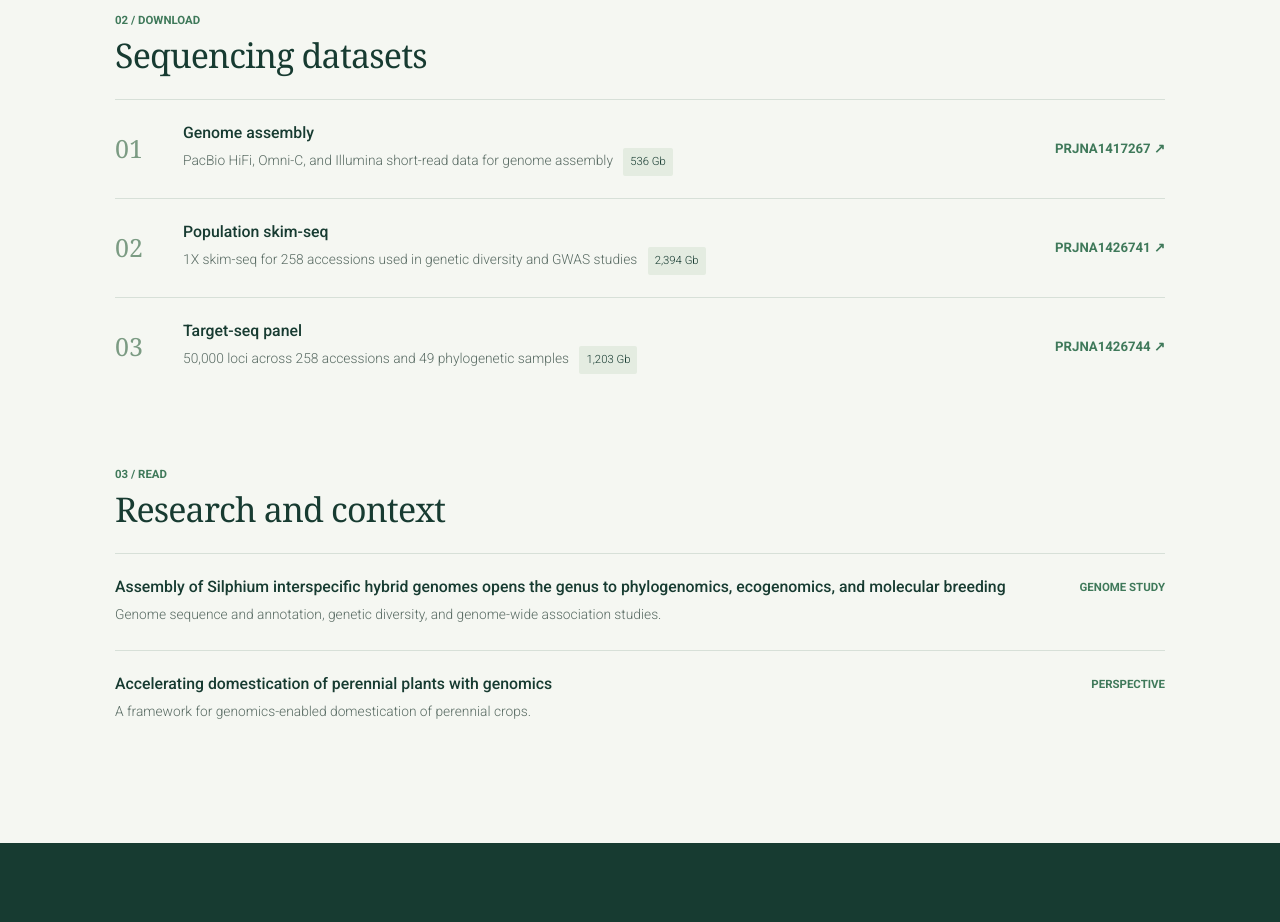
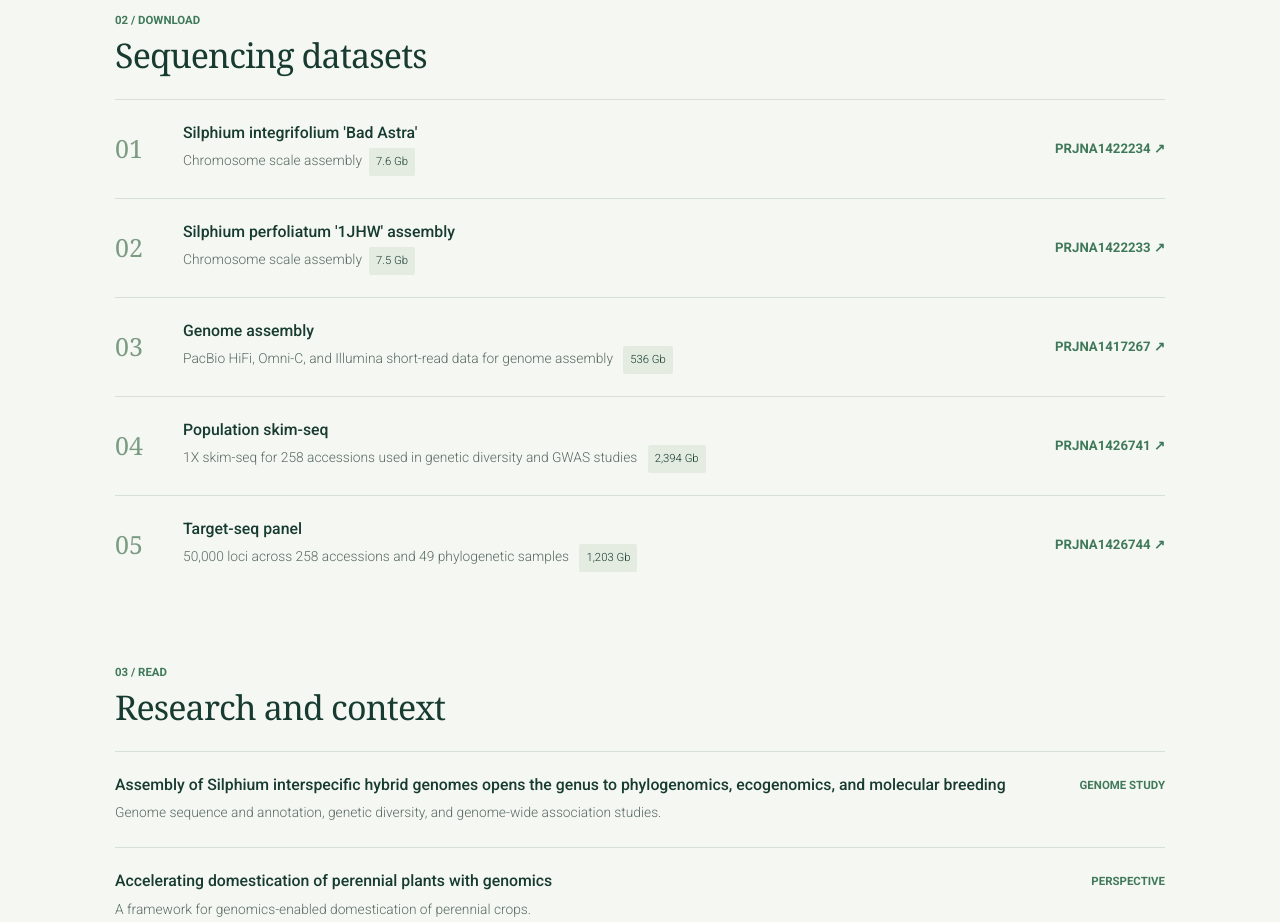
Before and after one commit to renanso/silphiumbase, a plain HTML site: page index.html in a window 1280 px wide. Shown: the part 1280-2202 px from the top of the page. Drawn offline with nearby package versions, Linux system fonts and the light colour scheme; some icons are missing.

Commit message:
update NCBI links and texts

```diff
--- a/index.html
+++ b/index.html
@@ -86,13 +86,32 @@
 					<article class="dataset-row">
 						<span class="dataset-number">01</span>
 						<div>
+							<h3>Silphium integrifolium 'Bad Astra'</h3>
+							<p>Chromosome scale assembly<span class="dataset-size"> 7.6 Gb</span></p>
+						</div>
+						<a class="dataset-link" href="https://www.ncbi.nlm.nih.gov/datasets/genome/?bioproject=PRJNA1422234">PRJNA1422234 <span aria-hidden="true">&#8599;</span></a>
+					</article>
+					<article class="dataset-row">
+						<span class="dataset-number">02</span>
+						<div>
+							<h3>Silphium perfoliatum '1JHW' assembly</h3>
+							<p>Chromosome scale assembly<span class="dataset-size">7.5 Gb</span></p>
+						</div>
+						<a class="dataset-link" href="https://www.ncbi.nlm.nih.gov/datasets/genome/?bioproject=PRJNA1422233">PRJNA1422233 <span aria-hidden="true">&#8599;</span></a>
+					</article>
+					<article class="dataset-row">
+						<span class="dataset-number">03</span>
+						<div>
 							<h3>Genome assembly</h3>
 							<p>PacBio HiFi, Omni-C, and Illumina short-read data for genome assembly <span class="dataset-size">536 Gb</span></p>
 						</div>
 						<a class="dataset-link" href="https://www.ncbi.nlm.nih.gov/sra?linkname=bioproject_sra_all&from_uid=1417267">PRJNA1417267 <span aria-hidden="true">&#8599;</span></a>
 					</article>
+
+
+
 					<article class="dataset-row">
-						<span class="dataset-number">02</span>
+						<span class="dataset-number">04</span>
 						<div>
 							<h3>Population skim-seq</h3>
 							<p>1X skim-seq for 258 accessions used in genetic diversity and GWAS studies <span class="dataset-size">2,394 Gb</span></p>
@@ -100,7 +119,7 @@
 						<a class="dataset-link" href="https://www.ncbi.nlm.nih.gov/sra?linkname=bioproject_sra_all&from_uid=1426741">PRJNA1426741 <span aria-hidden="true">&#8599;</span></a>
 					</article>
 					<article class="dataset-row">
-						<span class="dataset-number">03</span>
+						<span class="dataset-number">05</span>
 						<div>
 							<h3>Target-seq panel</h3>
 							<p>50,000 loci across 258 accessions and 49 phylogenetic samples <span class="dataset-size">1,203 Gb</span></p>
```
